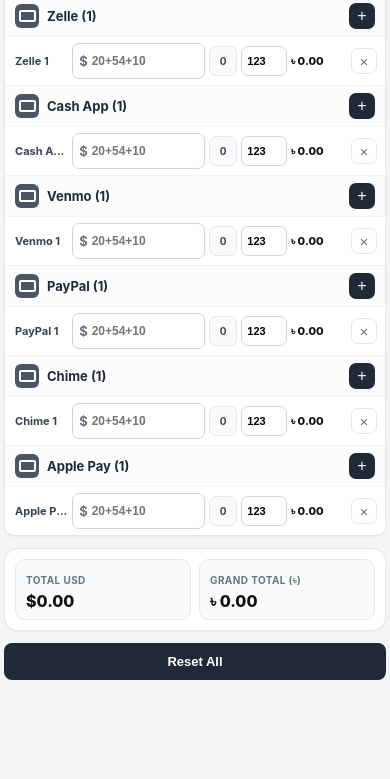
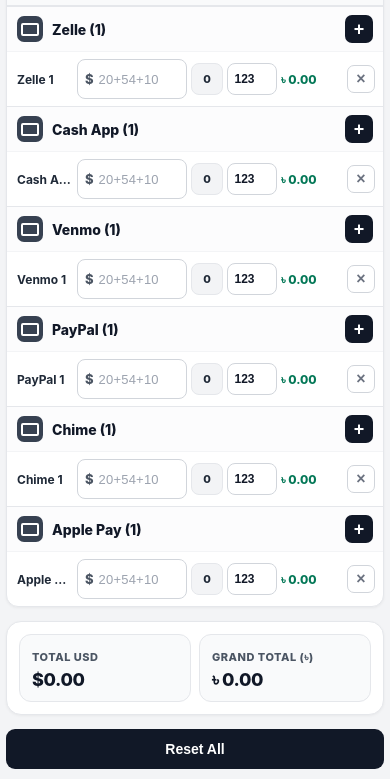
Before and after one commit to Raselkhan240/Calculator, a plain HTML site: page index.html in a window 390 px wide. Shown: the part 95-874 px from the top of the page. Before the commit the page ends 844 px from the top, so only its background shows below. Drawn offline with Linux system fonts and the light colour scheme.

Commit message:
Refactor CSS styles for index.html
Updated styles for improved layout and responsiveness.

```diff
--- a/index.html
+++ b/index.html
@@ -7,127 +7,186 @@
 <style>
 *{box-sizing:border-box}
 html,body{width:100%;overflow-x:hidden}
-body{margin:0;padding:12px 8px;background:#f3f4f6;font-family:-apple-system,BlinkMacSystemFont,"Segoe UI",Roboto,Helvetica,Arial,sans-serif;color:#1f2937}
-.wrap{width:100%;max-width:1000px;margin:auto}
+body{
+  margin:0;
+  padding:14px 10px;
+  background:#f3f4f6;
+  font-family:-apple-system,BlinkMacSystemFont,"Segoe UI",Roboto,"Helvetica Neue",Arial,sans-serif;
+  color:#111827;
+  -webkit-font-smoothing:antialiased;
+}
+.wrap{width:100%;max-width:1020px;margin:auto}
 
-.card,.summary{background:#fff;border:1px solid #e5e7eb;border-radius:14px;box-shadow:0 1px 3px rgba(0,0,0,0.04);width:100%}
+.card,.summary{background:#fff;border:1px solid #e5e7eb;border-radius:15px;box-shadow:0 1px 3px rgba(0,0,0,0.05);width:100%}
 .card{overflow:hidden}
-.top{display:flex;justify-content:space-between;align-items:center;padding:12px 14px}
-.title{font-size:18px;font-weight:800;letter-spacing:-0.3px}
+.top{display:flex;justify-content:space-between;align-items:center;padding:14px 16px}
+.title{font-size:21px;font-weight:800;letter-spacing:-0.3px;color:#111827}
 .addwrap{position:relative}
-.topbtn{width:34px;height:34px;padding:0;background:#1f2937;color:#fff;border:0;border-radius:8px;font-size:20px;cursor:pointer;display:flex;align-items:center;justify-content:center;transition:background .15s}
+.topbtn{width:36px;height:36px;padding:0;background:#111827;color:#fff;border:0;border-radius:8px;font-size:22px;font-weight:700;cursor:pointer;display:flex;align-items:center;justify-content:center;transition:background .15s}
 .topbtn:hover{background:#000}
-.menu{display:none;position:absolute;right:0;top:40px;z-index:50;background:#fff;border:1px solid #e5e7eb;border-radius:10px;padding:6px;min-width:160px;box-shadow:0 10px 25px -5px rgba(0,0,0,.15)}
+.menu{display:none;position:absolute;right:0;top:44px;z-index:50;background:#fff;border:1px solid #e5e7eb;border-radius:10px;padding:6px;min-width:170px;box-shadow:0 10px 25px -5px rgba(0,0,0,.15)}
 .menu.open{display:block}
-.menu button{display:block;width:100%;text-align:left;background:#fff;color:#374151;border:0;padding:8px 10px;border-radius:6px;font-size:13px;font-weight:600;cursor:pointer}
-.menu button:hover{background:#f3f4f6;color:#111}
+.menu button{display:block;width:100%;text-align:left;background:#fff;color:#1f2937;border:0;padding:9px 12px;border-radius:6px;font-size:14px;font-weight:700;cursor:pointer}
+.menu button:hover{background:#f3f4f6;color:#000}
 
-/* FLUID GRID: Rate is short (52px), Dollar box takes all remaining room */
+/* FLUID & BOLD TABLE GRID */
 .head,.account{
   display:grid;
-  grid-template-columns: minmax(62px, 1.2fr) minmax(95px, 3fr) minmax(36px, 0.55fr) 52px minmax(68px, 1.1fr) 28px;
-  gap: 6px;
+  grid-template-columns: minmax(70px, 1.2fr) minmax(110px, 3fr) minmax(42px, 0.55fr) 56px minmax(75px, 1.15fr) 30px;
+  gap: 7px;
   align-items:center;
   width:100%;
 }
 
-.head{padding:9px 12px;background:#fafafa;border-bottom:1px solid #f0f0f0;color:#6b7280;font-size:10px;font-weight:700;letter-spacing:0.4px}
+.head{
+  padding:10px 14px;
+  background:#f9fafb;
+  border-bottom:1px solid #e5e7eb;
+  color:#4b5563;
+  font-size:12px;
+  font-weight:800;
+  letter-spacing:0.4px;
+}
 .head div{overflow:hidden;text-overflow:ellipsis;white-space:nowrap}
 
-.group{border-top:1px solid #f0f2f5}
-.grouphead{display:flex;align-items:center;justify-content:space-between;padding:8px 12px;background:#fcfcfc}
-.groupname{display:flex;align-items:center;gap:8px;font-size:14px;font-weight:700}
-.appicon{width:26px;height:26px;border-radius:6px;background:#4b5563;display:flex;align-items:center;justify-content:center;flex-shrink:0}
-.appicon:before{content:"";width:13px;height:8px;border:2px solid #fff;border-radius:2px}
-.add{width:28px;height:28px;padding:0;border-radius:7px;font-size:18px;background:#1f2937;color:#fff;border:0;cursor:pointer;display:flex;align-items:center;justify-content:center}
+.group{border-top:1px solid #e5e7eb}
+.grouphead{display:flex;align-items:center;justify-content:space-between;padding:10px 14px;background:#fcfcfd}
+.groupname{display:flex;align-items:center;gap:9px;font-size:15px;font-weight:800;color:#111827}
+.appicon{width:28px;height:28px;border-radius:7px;background:#374151;display:flex;align-items:center;justify-content:center;flex-shrink:0}
+.appicon:before{content:"";width:14px;height:9px;border:2px solid #fff;border-radius:2px}
+.add{width:30px;height:30px;padding:0;border-radius:7px;font-size:20px;font-weight:700;background:#111827;color:#fff;border:0;cursor:pointer;display:flex;align-items:center;justify-content:center}
 .add:hover{background:#000}
 
-.account{padding:7px 12px 7px 14px;border-top:1px solid #f3f4f6;min-height:46px}
-.accountname{font-size:12px;font-weight:700;color:#374151;overflow:hidden;text-overflow:ellipsis;white-space:nowrap}
+.account{padding:8px 14px 8px 18px;border-top:1px solid #f3f4f6;min-height:50px}
+.accountname{font-size:13px;font-weight:700;color:#1f2937;overflow:hidden;text-overflow:ellipsis;white-space:nowrap}
 
-/* LONG DOLLAR COUNT BOX */
+/* DOLLAR COUNT BOX: Large, Bold & Clear */
 .amountbox{
   display:flex;
   align-items:center;
   background:#fff;
-  border:1px solid #d1d5db;
-  border-radius:7px;
-  padding:2px 6px;
-  gap:4px;
+  border:1.5px solid #d1d5db;
+  border-radius:8px;
+  padding:3px 7px;
+  gap:5px;
   min-width:0;
   width:100%;
+  transition:border-color .15s, box-shadow .15s;
+}
+.amountbox:focus-within{border-color:#111827;box-shadow:0 0 0 2px rgba(17,24,39,0.08)}
+.currency-badge{color:#4b5563;font-size:14px;font-weight:800;user-select:none;flex-shrink:0}
+.usd{
+  min-width:0;
+  flex:1;
+  width:100%;
+  height:32px;
+  border:0;
+  padding:0;
+  font-size:14px;
+  font-weight:700;
+  color:#111827;
+  outline:none;
+  background:transparent;
+  letter-spacing:0.2px;
+}
+.usd::placeholder{color:#9ca3af;font-weight:500}
+.plusadd{display:none;width:24px;height:24px;padding:0;background:#f3f4f6;color:#111827;border:1px solid #d1d5db;border-radius:6px;font-size:16px;font-weight:800;cursor:pointer;align-items:center;justify-content:center;flex-shrink:0}
+.plusadd.show{display:flex}
+
+/* SHORT & BOLD RATE BOX */
+input.rate{
+  width:56px;
+  height:34px;
+  border:1.5px solid #d1d5db;
+  border-radius:8px;
+  padding:2px 4px;
+  font-size:13px;
+  font-weight:800;
+  color:#111827;
+  outline:none;
+  text-align:center;
   transition:border-color .15s;
 }
-.amountbox:focus-within{border-color:#111}
-.currency-badge{color:#6b7280;font-size:13px;font-weight:700;user-select:none;flex-shrink:0}
-.usd{min-width:0;flex:1;width:100%;height:30px;border:0;padding:0;font-size:13px;font-weight:600;outline:none;background:transparent}
-.plusadd{display:none;width:22px;height:22px;padding:0;background:#f3f4f6;color:#1f2937;border:1px solid #e5e7eb;border-radius:5px;font-size:14px;cursor:pointer;align-items:center;justify-content:center;flex-shrink:0}
-.plusadd.show{display:flex}
+input.rate:focus{border-color:#111827}
 
-/* SHORT DOLLAR RATE BOX */
-input.rate{
-  width:52px;
-  height:32px;
-  border:1px solid #d1d5db;
-  border-radius:7px;
-  padding:2px 4px;
+/* SUM EQUALS BOX */
+.equals{
+  height:34px;
+  background:#f3f4f6;
+  border:1px solid #e5e7eb;
+  border-radius:8px;
+  display:flex;
+  align-items:center;
+  justify-content:center;
+  font-weight:800;
   font-size:12px;
-  font-weight:700;
-  outline:none;
-  text-align:center;
+  color:#1f2937;
+  padding:0 3px;
+  overflow:hidden;
+  text-overflow:ellipsis;
+  white-space:nowrap;
 }
-input.rate:focus{border-color:#111}
 
-.equals{height:32px;background:#f9fafb;border:1px solid #e5e7eb;border-radius:7px;display:flex;align-items:center;justify-content:center;font-weight:700;font-size:11px;color:#374151;padding:0 2px;overflow:hidden;text-overflow:ellipsis;white-space:nowrap}
-.total{font-size:12px;font-weight:800;color:#111;overflow:hidden;text-overflow:ellipsis;white-space:nowrap}
-.del{width:28px;height:28px;padding:0;background:#fff;color:#6b7280;border:1px solid #e5e7eb;border-radius:7px;font-size:16px;cursor:pointer;display:flex;align-items:center;justify-content:center}
+/* TOTAL BDT */
+.total{
+  font-size:13px;
+  font-weight:800;
+  color:#047857;
+  overflow:hidden;
+  text-overflow:ellipsis;
+  white-space:nowrap;
+}
+
+.del{width:30px;height:30px;padding:0;background:#fff;color:#6b7280;border:1px solid #d1d5db;border-radius:7px;font-size:18px;font-weight:700;cursor:pointer;display:flex;align-items:center;justify-content:center;transition:all .15s}
 .del:hover{background:#fee2e2;color:#dc2626;border-color:#fca5a5}
 
 /* SUMMARY CARDS */
-.summary{margin-top:12px;padding:12px 14px;display:grid;grid-template-columns:1fr 1fr;gap:10px}
-.box{background:#f9fafb;border:1px solid #e5e7eb;border-radius:10px;padding:10px 14px}
-.box small{color:#6b7280;font-size:10px;font-weight:700;letter-spacing:0.4px}
-.big{font-size:18px;font-weight:800;margin-top:3px;color:#111;word-break:break-all}
-.reset{margin-top:12px;background:#1f2937;color:#fff;border:0;border-radius:8px;padding:10px 16px;font-size:13px;font-weight:700;cursor:pointer}
+.summary{margin-top:14px;padding:14px 16px;display:grid;grid-template-columns:1fr 1fr;gap:12px}
+.box{background:#f9fafb;border:1px solid #e5e7eb;border-radius:12px;padding:12px 16px}
+.box small{color:#4b5563;font-size:12px;font-weight:800;letter-spacing:0.5px}
+.big{font-size:22px;font-weight:800;margin-top:4px;color:#111827;letter-spacing:-0.4px;word-break:break-all}
+.reset{margin-top:14px;background:#111827;color:#fff;border:0;border-radius:9px;padding:12px 20px;font-size:14px;font-weight:800;cursor:pointer;transition:background .15s}
 .reset:hover{background:#000}
 
-/* MOBILE SCREEN ADAPTATION (<= 480px) */
+/* MOBILE VIEW (<= 480px) */
 @media(max-width:480px){
-  body{padding:8px 4px}
-  .card{border-radius:10px}
-  .top{padding:10px 10px}
-  .title{font-size:16px}
+  body{padding:10px 6px}
+  .card{border-radius:12px}
+  .top{padding:12px 12px}
+  .title{font-size:18px}
 
   .head,.account{
-    grid-template-columns: minmax(50px, 1fr) minmax(85px, 2.5fr) minmax(28px, 0.45fr) 46px minmax(56px, 1fr) 26px;
+    grid-template-columns: minmax(56px, 1fr) minmax(95px, 2.6fr) minmax(32px, 0.5fr) 50px minmax(62px, 1fr) 28px;
     gap: 4px;
-    padding: 6px 8px 6px 10px;
+    padding: 7px 8px 7px 10px;
   }
-  .head{font-size:9px;padding:7px 8px}
-  .accountname{font-size:11px}
-  .usd{font-size:12px}
-  input.rate{width:46px;height:30px;font-size:11px;padding:1px}
-  .equals{height:30px;font-size:10px}
-  .total{font-size:11px}
-  .del{width:26px;height:26px;font-size:15px}
-  .grouphead{padding:7px 10px}
-  .groupname{font-size:13px}
-  .appicon{width:24px;height:24px}
-  .add{width:26px;height:26px;font-size:16px}
+  .head{font-size:10px;padding:8px 8px}
+  .accountname{font-size:12px}
+  .currency-badge{font-size:13px}
+  .usd{font-size:13px}
+  input.rate{width:50px;height:32px;font-size:12px;padding:1px}
+  .equals{height:32px;font-size:11px}
+  .total{font-size:12px}
+  .del{width:28px;height:28px;font-size:16px}
+  .grouphead{padding:8px 10px}
+  .groupname{font-size:14px}
+  .appicon{width:26px;height:26px}
+  .add{width:28px;height:28px;font-size:18px}
 
-  .summary{padding:10px;gap:8px}
-  .box{padding:8px 10px}
-  .big{font-size:16px}
-  .reset{width:100%;padding:11px}
+  .summary{padding:12px;gap:8px}
+  .box{padding:10px 12px}
+  .box small{font-size:11px}
+  .big{font-size:18px}
+  .reset{width:100%;padding:12px;font-size:14px}
 }
 
-/* VERY SMALL PHONES (<= 340px) */
+/* VERY SMALL SCREENS (<= 340px) */
 @media(max-width:340px){
   .head,.account{
-    grid-template-columns: 46px 1fr 26px 42px 50px 24px;
+    grid-template-columns: 50px 1fr 28px 46px 54px 24px;
     gap: 3px;
   }
-  input.rate{width:42px}
+  input.rate{width:46px}
 }
 </style>
 </head>
```
